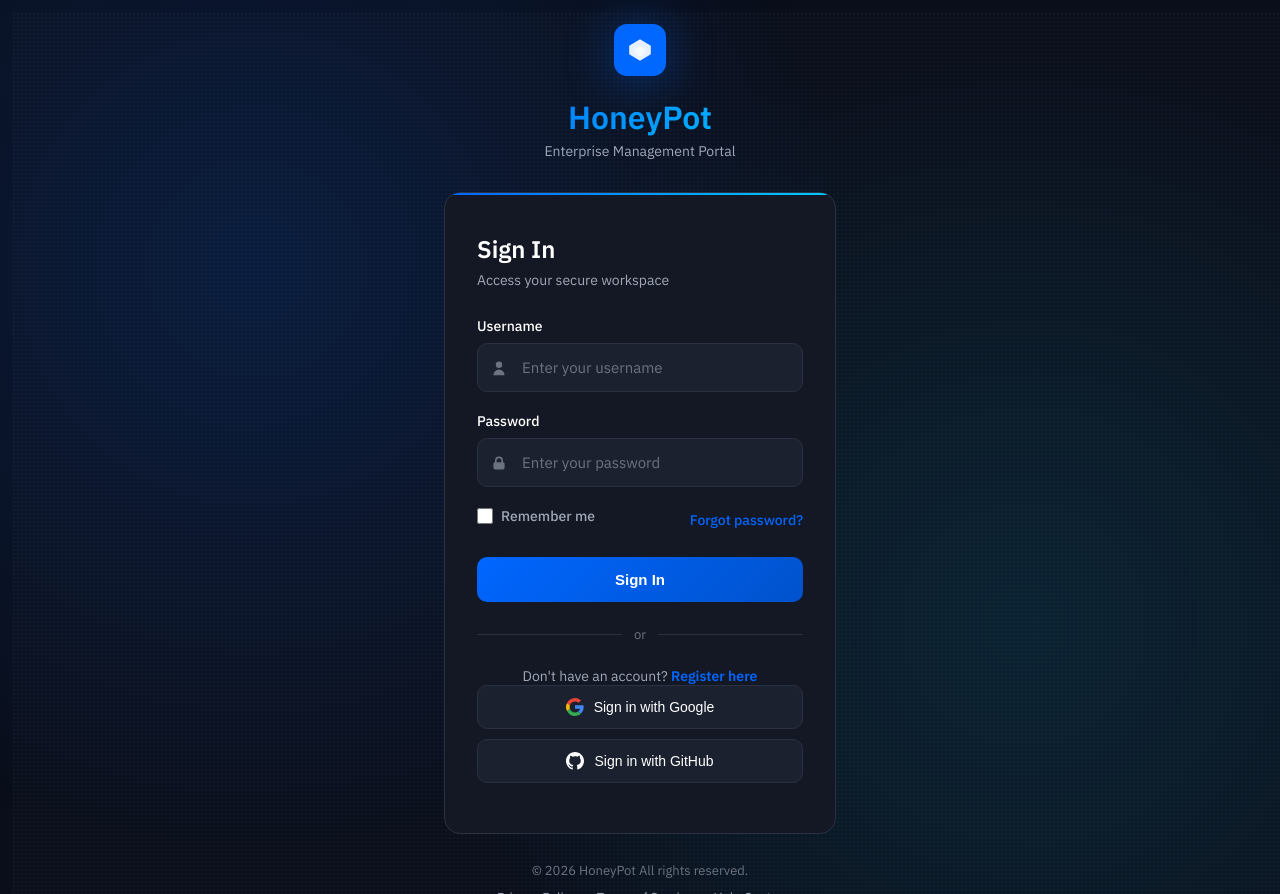
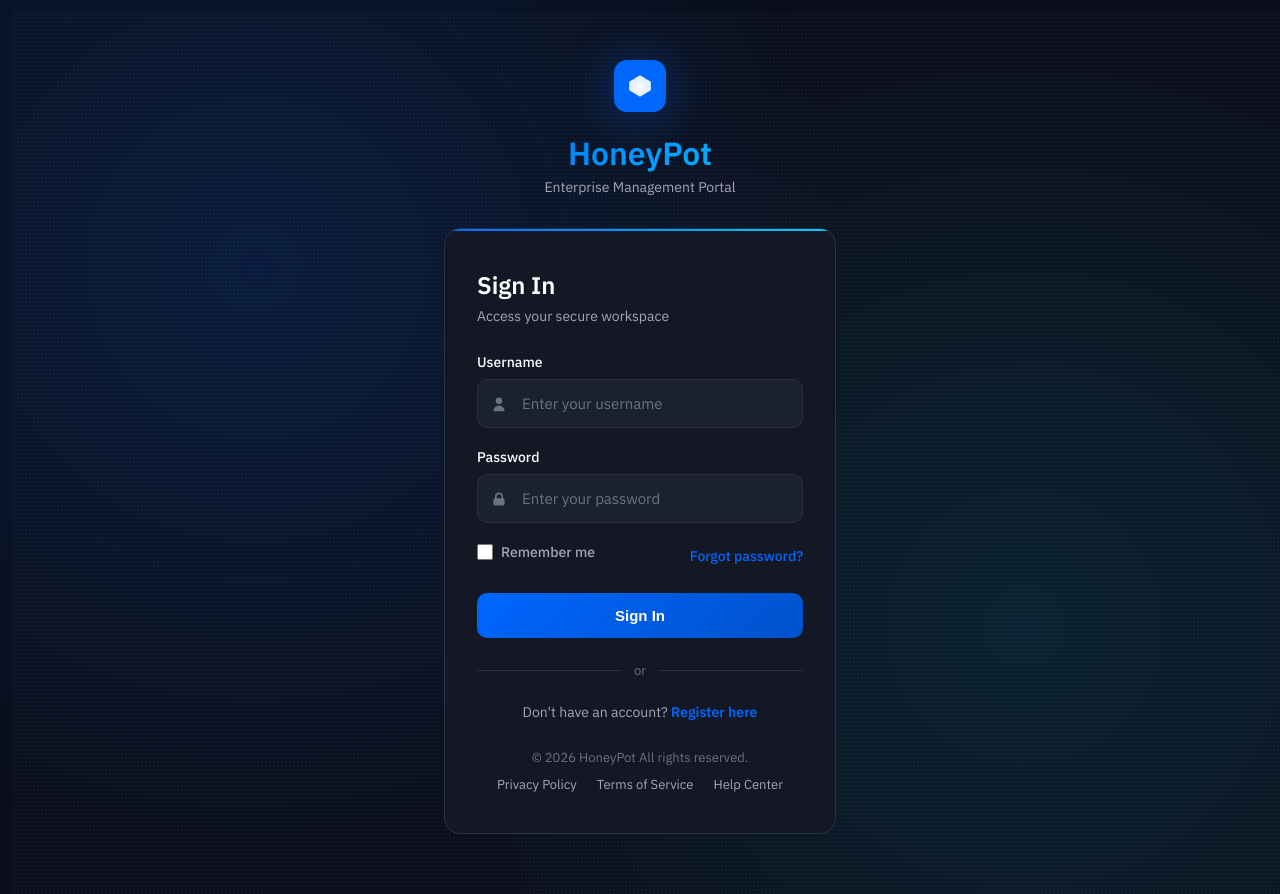
Before and after one commit to anishsingh0097-a11y/FINAL-YEAR-PROJECT, a Flask app: page / in a window 1280 px wide. Run offline with Flask 3, Linux system fonts and the light colour scheme.

Commit message:
update login.html

```diff
--- a/templates/login.html
+++ b/templates/login.html
@@ -207,23 +207,6 @@
                 Register here
             </a>
         </div>
-        <!-- old divider replaced -->
-            <button class="btn-social">
-                <svg width="18" height="18" viewBox="0 0 20 20">
-                    <path fill="#4285F4" d="M19.6 10.23c0-.82-.07-1.43-.21-2.05H10v3.72h5.51c-.11.87-.72 2.18-2.07 3.06l3.01 2.33C18.5 15.68 19.6 13.11 19.6 10.23z"/>
-                    <path fill="#34A853" d="M10 20c2.7 0 4.96-.89 6.62-2.42l-3.19-2.48c-.86.58-1.97.98-3.43.98-2.62 0-4.84-1.76-5.63-4.12L1.24 14.31C2.66 17.63 6.09 20 10 20z"/>
-                    <path fill="#FBBC05" d="M4.37 11.96C4.17 11.38 4.05 10.75 4.05 10s.12-1.38.32-1.96L1.24 5.69C.39 7.07 0 8.48 0 10s.39 2.93 1.07 4.31l3.3-2.35z"/>
-                    <path fill="#EB4335" d="M10 3.98c1.86 0 3.12.8 3.84 1.47l2.84-2.77C14.95.99 12.7 0 10 0 6.09 0 2.66 2.37 1.07 5.69l3.28 2.55C5.16 5.75 7.38 3.98 10 3.98z"/>
-                </svg>
-                Sign in with Google
-            </button>
-            <button class="btn-social">
-                <svg width="18" height="18" fill="currentColor" viewBox="0 0 20 20">
-                    <path d="M10 0C4.477 0 0 4.477 0 10c0 4.418 2.865 8.166 6.839 9.489.5.092.682-.217.682-.482 0-.237-.008-.866-.013-1.7-2.782.603-3.369-1.34-3.369-1.34-.454-1.156-1.11-1.463-1.11-1.463-.908-.62.069-.608.069-.608 1.003.07 1.531 1.03 1.531 1.03.892 1.529 2.341 1.087 2.91.831.092-.646.35-1.086.636-1.336-2.22-.253-4.555-1.11-4.555-4.943 0-1.091.39-1.984 1.029-2.683-.103-.253-.446-1.27.098-2.647 0 0 .84-.269 2.75 1.025A9.578 9.578 0 0110 4.836c.85.004 1.705.114 2.504.336 1.909-1.294 2.747-1.025 2.747-1.025.546 1.377.203 2.394.1 2.647.64.699 1.028 1.592 1.028 2.683 0 3.842-2.339 4.687-4.566 4.935.359.309.678.919.678 1.852 0 1.336-.012 2.415-.012 2.743 0 .267.18.578.688.48C17.138 18.163 20 14.418 20 10c0-5.523-4.477-10-10-10z"/>
-                </svg>
-                Sign in with GitHub
-            </button>
-        </div>
 
         <div class="footer">
             <p>&copy; 2026 HoneyPot All rights reserved.</p>
```
Also changed, not shown: honeypot.db (added).
